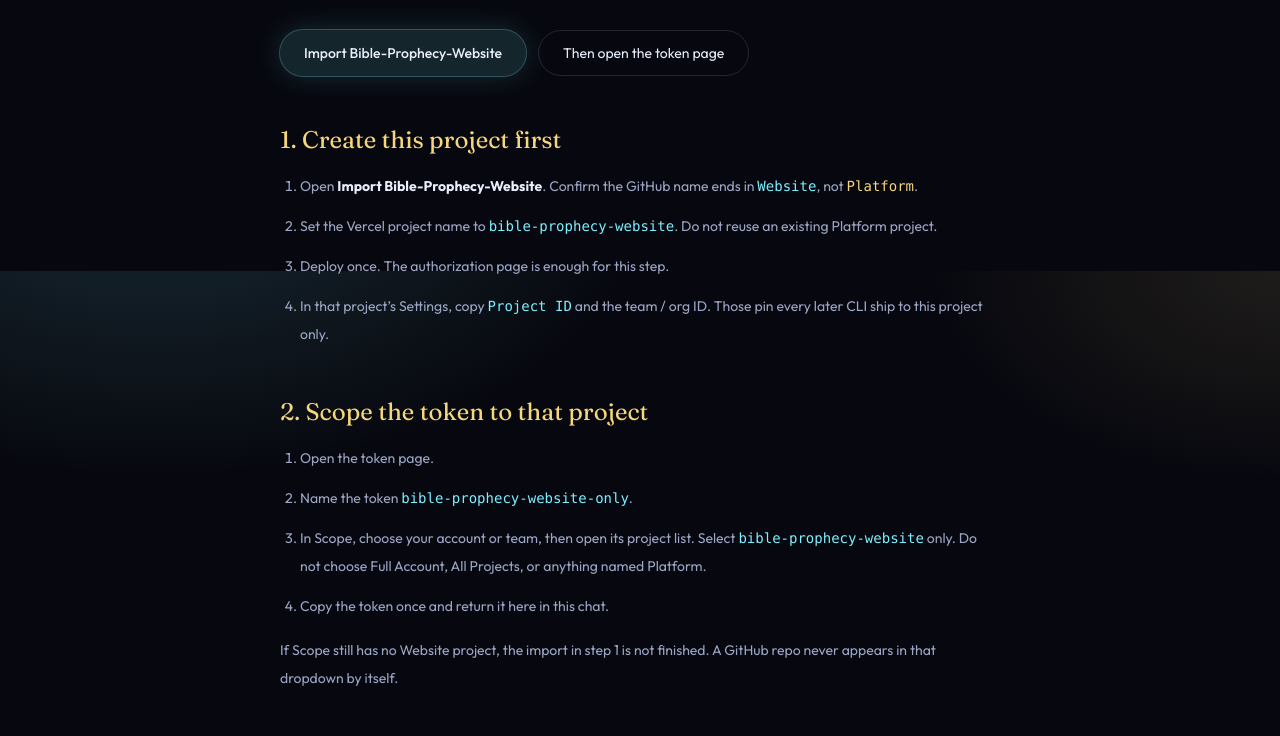
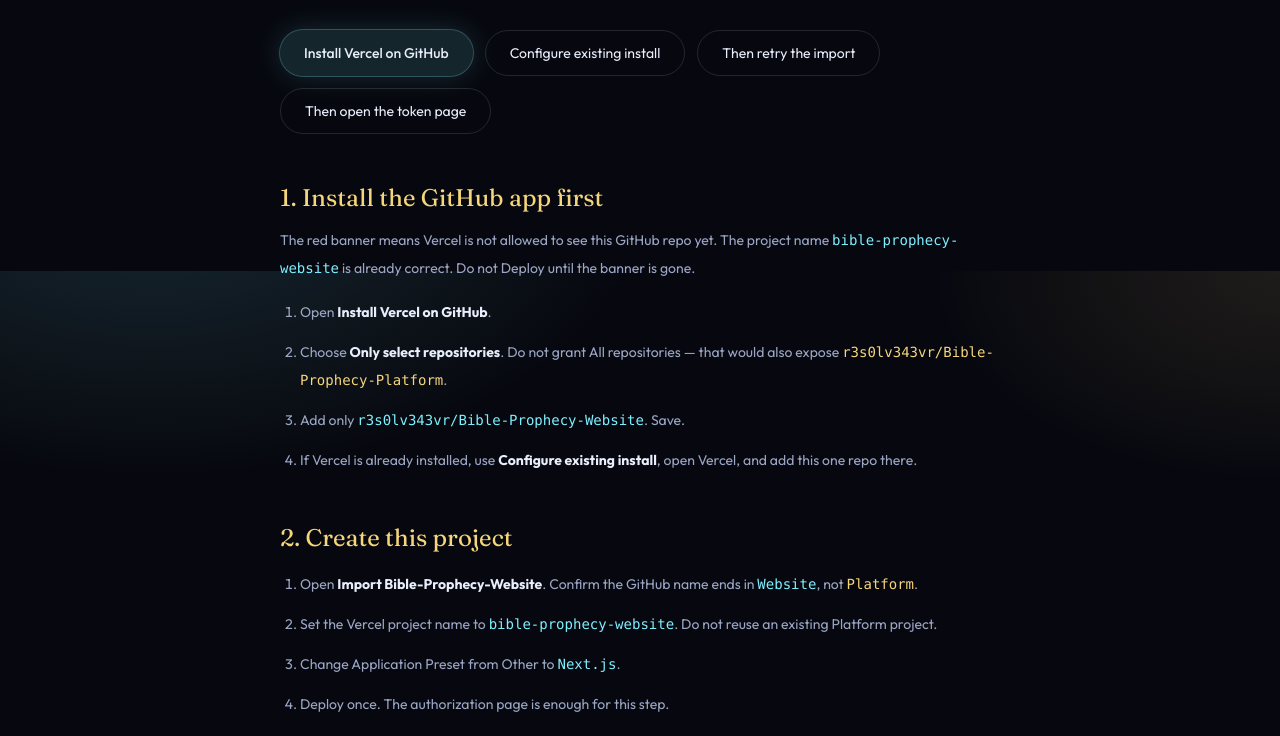
Before and after one commit to r3s0lv343vr/Bible-Prophecy-Website, a Next.js app: page / in a window 1280 px wide. Shown: the part 529-1265 px from the top of the page. Built offline with nearby package versions, Linux system fonts and the light colour scheme.

Commit message:
Document the GitHub app install required before Vercel import.
The red banner means Vercel cannot see this repo yet. Install the app with Only select repositories so Platform stays out of scope.

```diff
--- a/src/app/page.tsx
+++ b/src/app/page.tsx
@@ -1,5 +1,7 @@
 const thisRepo = "r3s0lv343vr/Bible-Prophecy-Website";
 const otherRepo = "r3s0lv343vr/Bible-Prophecy-Platform";
+const githubAppUrl = "https://github.com/apps/vercel";
+const githubInstallsUrl = "https://github.com/settings/installations";
 const importUrl =
   "https://vercel.com/new/import?s=https://github.com/r3s0lv343vr/Bible-Prophecy-Website";
 const tokenUrl = "https://vercel.com/account/tokens";
@@ -33,12 +35,28 @@ export default function AuthorizationPage() {
 
       <div className="mt-8 flex flex-col gap-3 sm:flex-row sm:flex-wrap">
         <a
-          href={importUrl}
+          href={githubAppUrl}
           target="_blank"
           rel="noreferrer"
           className="inline-flex items-center justify-center rounded-full bg-[#7ef0ff]/12 px-6 py-3 text-sm font-medium text-[#7ef0ff] shadow-[0_0_0_1px_rgba(126,240,255,0.28),0_0_28px_rgba(126,240,255,0.16)]"
         >
-          Import Bible-Prophecy-Website
+          Install Vercel on GitHub
+        </a>
+        <a
+          href={githubInstallsUrl}
+          target="_blank"
+          rel="noreferrer"
+          className="inline-flex items-center justify-center rounded-full border border-white/12 px-6 py-3 text-sm text-[#e8eefc]"
+        >
+          Configure existing install
+        </a>
+        <a
+          href={importUrl}
+          target="_blank"
+          rel="noreferrer"
+          className="inline-flex items-center justify-center rounded-full border border-white/12 px-6 py-3 text-sm text-[#e8eefc]"
+        >
+          Then retry the import
         </a>
         <a
           href={tokenUrl}
@@ -51,7 +69,34 @@ export default function AuthorizationPage() {
       </div>
 
       <section className="mt-12">
-        <h2 className="text-2xl text-[#f5d67b]">1. Create this project first</h2>
+        <h2 className="text-2xl text-[#f5d67b]">1. Install the GitHub app first</h2>
+        <p className="mt-3 text-sm leading-7 text-[#9aa6c4]">
+          The red banner means Vercel is not allowed to see this GitHub repo
+          yet. The project name <code className="text-[#7ef0ff]">{projectName}</code> is
+          already correct. Do not Deploy until the banner is gone.
+        </p>
+        <ol className="mt-4 list-decimal space-y-3 pl-5 text-sm leading-7 text-[#9aa6c4]">
+          <li>
+            Open <strong className="text-[#e8eefc]">Install Vercel on GitHub</strong>.
+          </li>
+          <li>
+            Choose <strong className="text-[#e8eefc]">Only select repositories</strong>.
+            Do not grant All repositories — that would also expose{" "}
+            <code className="text-[#f5d67b]">{otherRepo}</code>.
+          </li>
+          <li>
+            Add only <code className="text-[#7ef0ff]">{thisRepo}</code>. Save.
+          </li>
+          <li>
+            If Vercel is already installed, use{" "}
+            <strong className="text-[#e8eefc]">Configure existing install</strong>,
+            open Vercel, and add this one repo there.
+          </li>
+        </ol>
+      </section>
+
+      <section className="mt-12">
+        <h2 className="text-2xl text-[#f5d67b]">2. Create this project</h2>
         <ol className="mt-4 list-decimal space-y-3 pl-5 text-sm leading-7 text-[#9aa6c4]">
           <li>
             Open <strong className="text-[#e8eefc]">Import Bible-Prophecy-Website</strong>.
@@ -63,6 +108,10 @@ export default function AuthorizationPage() {
             <code className="text-[#7ef0ff]">{projectName}</code>. Do not reuse
             an existing Platform project.
           </li>
+          <li>
+            Change Application Preset from Other to{" "}
+            <code className="text-[#7ef0ff]">Next.js</code>.
+          </li>
           <li>Deploy once. The authorization page is enough for this step.</li>
           <li>
             In that project’s Settings, copy <code className="text-[#7ef0ff]">Project ID</code>{" "}
@@ -73,7 +122,7 @@ export default function AuthorizationPage() {
       </section>
 
       <section className="mt-12">
-        <h2 className="text-2xl text-[#f5d67b]">2. Scope the token to that project</h2>
+        <h2 className="text-2xl text-[#f5d67b]">3. Scope the token to that project</h2>
         <ol className="mt-4 list-decimal space-y-3 pl-5 text-sm leading-7 text-[#9aa6c4]">
           <li>Open the token page.</li>
           <li>
```
Also changed, not shown: 1 other file (tests, documents, lock files or other folders).
